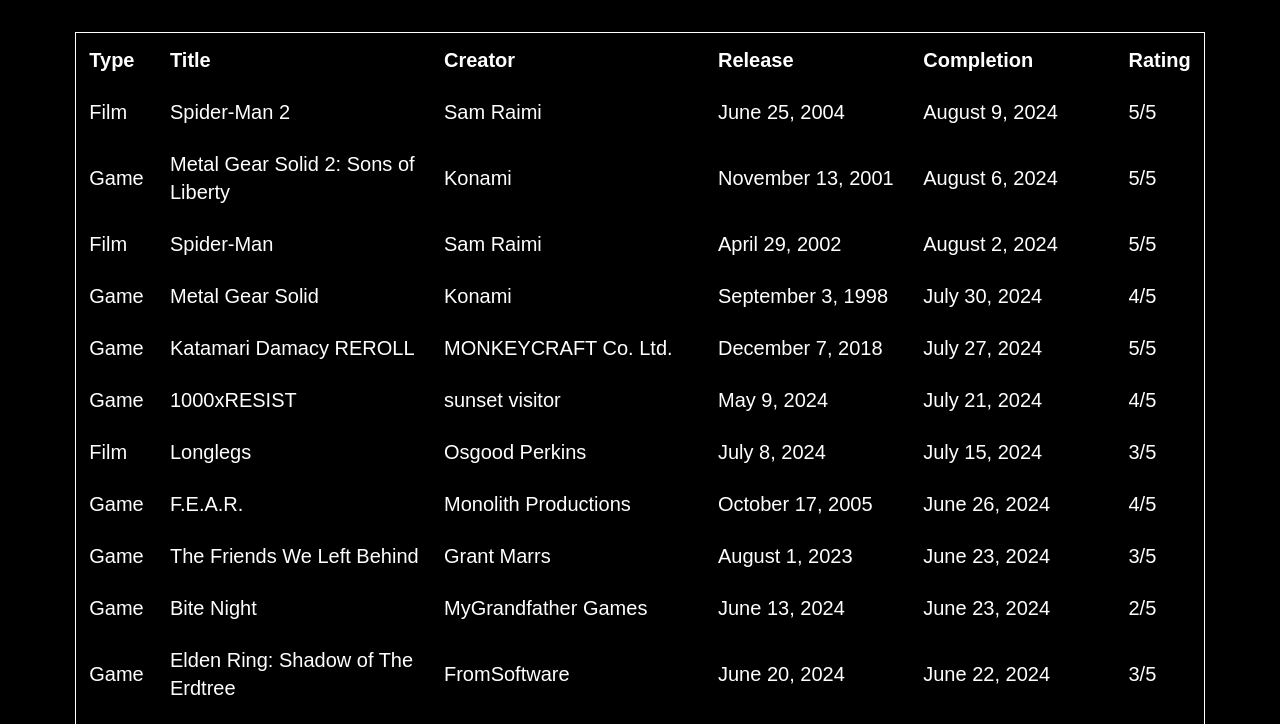
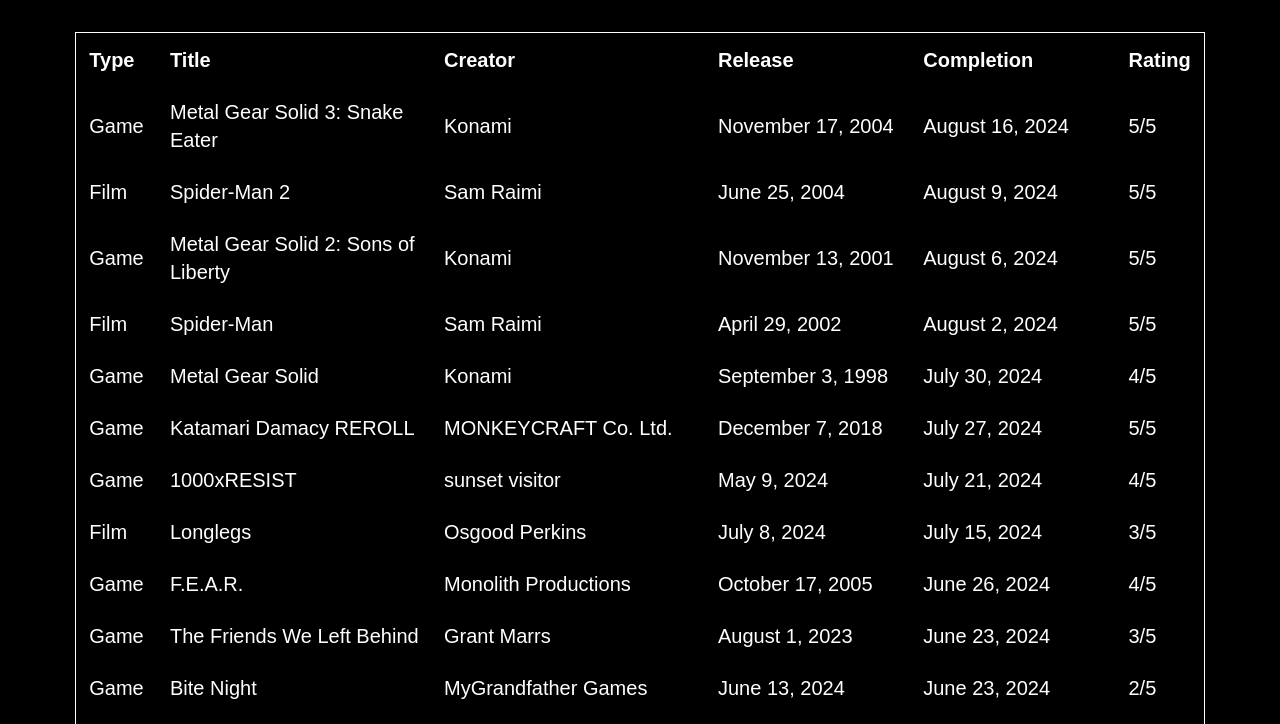
Before and after one commit to nerveship/nerveship.net, a plain HTML site: page artlog/index.html in a window 1280 px wide. Shown: the part 76-800 px from the top of the page. Drawn offline with Linux system fonts and the light colour scheme.

Commit message:
added mgs3

```diff
--- a/artlog/index.html
+++ b/artlog/index.html
@@ -39,6 +39,14 @@
                             </tr>
                             <!--INSERT UNDER-->
                             <tr>
+                              <td>Game</td>
+                              <td>Metal Gear Solid 3: Snake Eater</td>
+                              <td>Konami</td>
+                              <td>November 17, 2004</td>
+                              <td>August 16, 2024</td>
+                              <td>5/5</td>
+                          </tr>
+                            <tr>
                               <td>Film</td>
                               <td>Spider-Man 2</td>
                               <td>Sam Raimi</td>
```
Also changed, not shown: 1 other file.
